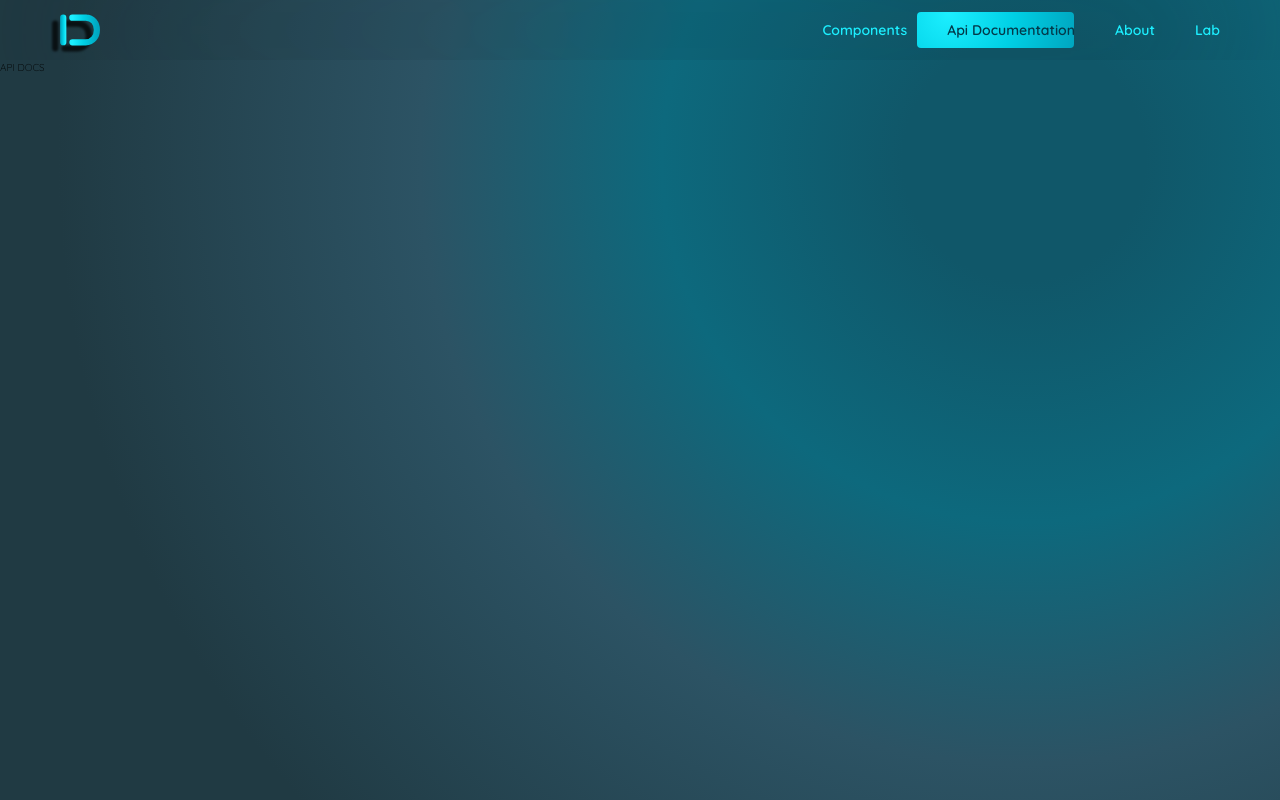
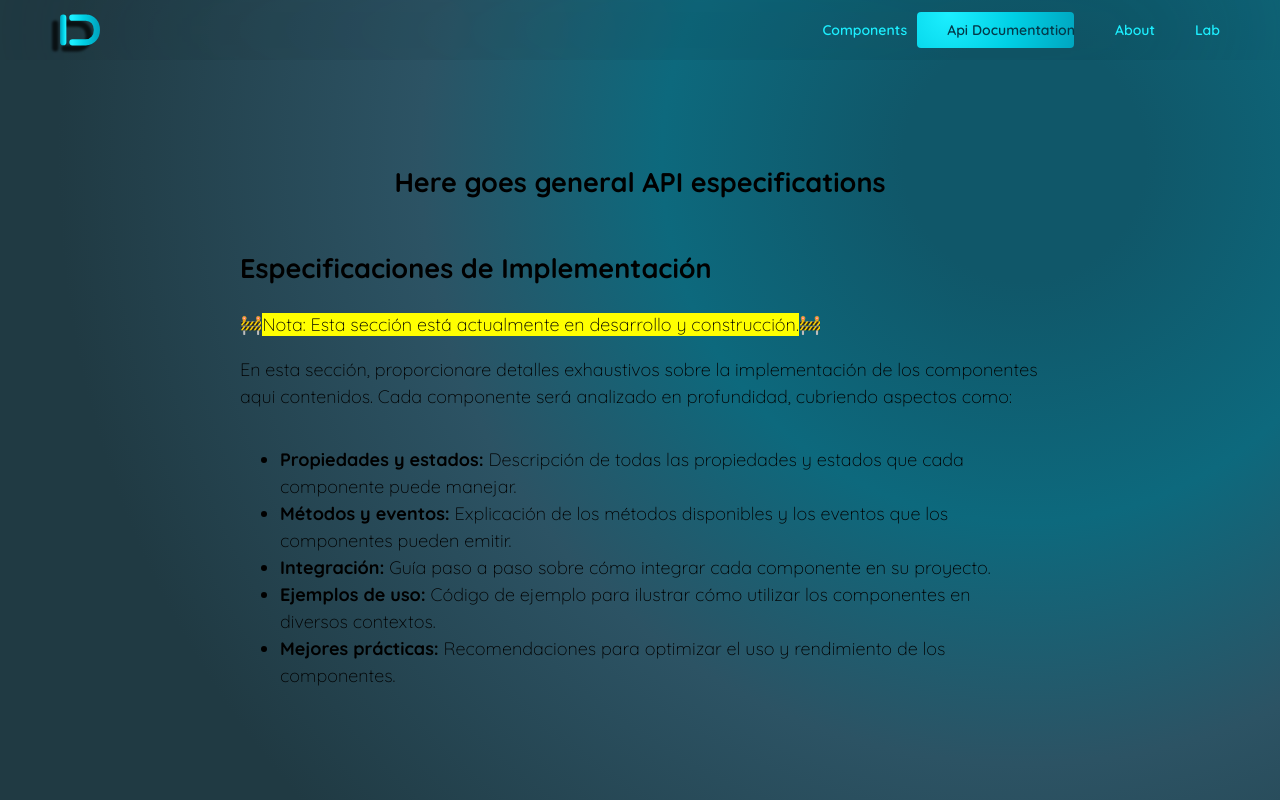
Before and after one commit to Carlosmgs111/drehskil-ui, a Next.js app: page /api-doc in a window 1280 px wide. Shown: the top 800 px of the page. Built offline with nearby package versions, Linux system fonts and the light colour scheme; a web font is replaced by a local one.

Commit message:
[ADDED] dummie content to indexed pages

```diff
--- a/src/pages/about/styles.module.css
+++ b/src/pages/about/styles.module.css
@@ -1,3 +1,22 @@
 .page {
   min-height: 100vh;
+  font-size: 1.8rem;
 }
+.content {
+  display: flex;
+  justify-content: center;
+  align-items: center;
+  flex-direction: column;
+  padding: 8rem 0;
+  width: 100%;
+}
+.section {
+  display: flex;
+  justify-content: center;
+  align-items: left;
+  flex-direction: column;
+  width: 80rem;
+}
+.section > span {
+  font-style: italic;
+}
--- a/src/pages/api-doc/index.tsx
+++ b/src/pages/api-doc/index.tsx
@@ -7,7 +7,46 @@ export default function ApiDocs() {
       <Head>
         <title>Api Documents | Drehskil UI</title>
       </Head>
-      <div>API DOCS</div>
+      <div className={styles.content}>
+        <h2>Here goes general API especifications</h2>
+        <section className={styles.section}>
+          <h1>Especificaciones de Implementación</h1>
+          <span>
+            🚧
+            <mark>
+              Nota: Esta sección está actualmente en desarrollo y construcción.
+            </mark>
+            🚧
+          </span>
+          <p>
+            En esta sección, proporcionare detalles exhaustivos sobre la
+            implementación de los componentes aqui contenidos. Cada componente
+            será analizado en profundidad, cubriendo aspectos como:
+          </p>
+          <ul>
+            <li>
+              <b>Propiedades y estados:</b> Descripción de todas las propiedades
+              y estados que cada componente puede manejar.
+            </li>
+            <li>
+              <b>Métodos y eventos:</b> Explicación de los métodos disponibles y
+              los eventos que los componentes pueden emitir.
+            </li>
+            <li>
+              <b>Integración:</b> Guía paso a paso sobre cómo integrar cada
+              componente en su proyecto.
+            </li>
+            <li>
+              <b>Ejemplos de uso:</b> Código de ejemplo para ilustrar cómo
+              utilizar los componentes en diversos contextos.
+            </li>
+            <li>
+              <b>Mejores prácticas:</b> Recomendaciones para optimizar el uso y
+              rendimiento de los componentes.
+            </li>
+          </ul>
+        </section>
+      </div>
     </div>
   );
 }
--- a/src/pages/api-doc/styles.module.css
+++ b/src/pages/api-doc/styles.module.css
@@ -1,3 +1,22 @@
 .page {
   min-height: 100vh;
+  font-size: 1.8rem;
 }
+.content {
+  display: flex;
+  justify-content: center;
+  align-items: center;
+  flex-direction: column;
+  padding: 8rem 0;
+  width: 100%;
+}
+.section {
+  display: flex;
+  justify-content: center;
+  align-items: left;
+  flex-direction: column;
+  width: 80rem;
+}
+.section > span {
+  font-style: italic;
+}
--- a/src/pages/laboratory/styles.module.css
+++ b/src/pages/laboratory/styles.module.css
@@ -1,24 +1,22 @@
 .page {
+  min-height: 100vh;
+  font-size: 1.8rem;
+}
+.content {
   display: flex;
+  justify-content: center;
+  align-items: center;
   flex-direction: column;
-  align-items: center;
-  justify-content: flex-start;
-  width: 100%;
-  flex-wrap: wrap;
-  min-height: 100vh;
-}
-
-.page > main {
+  padding: 8rem 0;
   width: 100%;
 }
-
-.content {
-  padding: 16rem 0;
+.section {
   display: flex;
-  flex-wrap: wrap;
-  gap: 4rem;
-  flex-direction: row;
-  align-items: flex-start;
   justify-content: center;
-  width: 100%;
+  align-items: left;
+  flex-direction: column;
+  width: 80rem;
 }
+.section > span {
+  font-style: italic;
+}
```
Also changed, not shown: src/pages/about/index.tsx (+35 -1 lines), src/pages/laboratory/index.tsx (+38 -1 lines).
